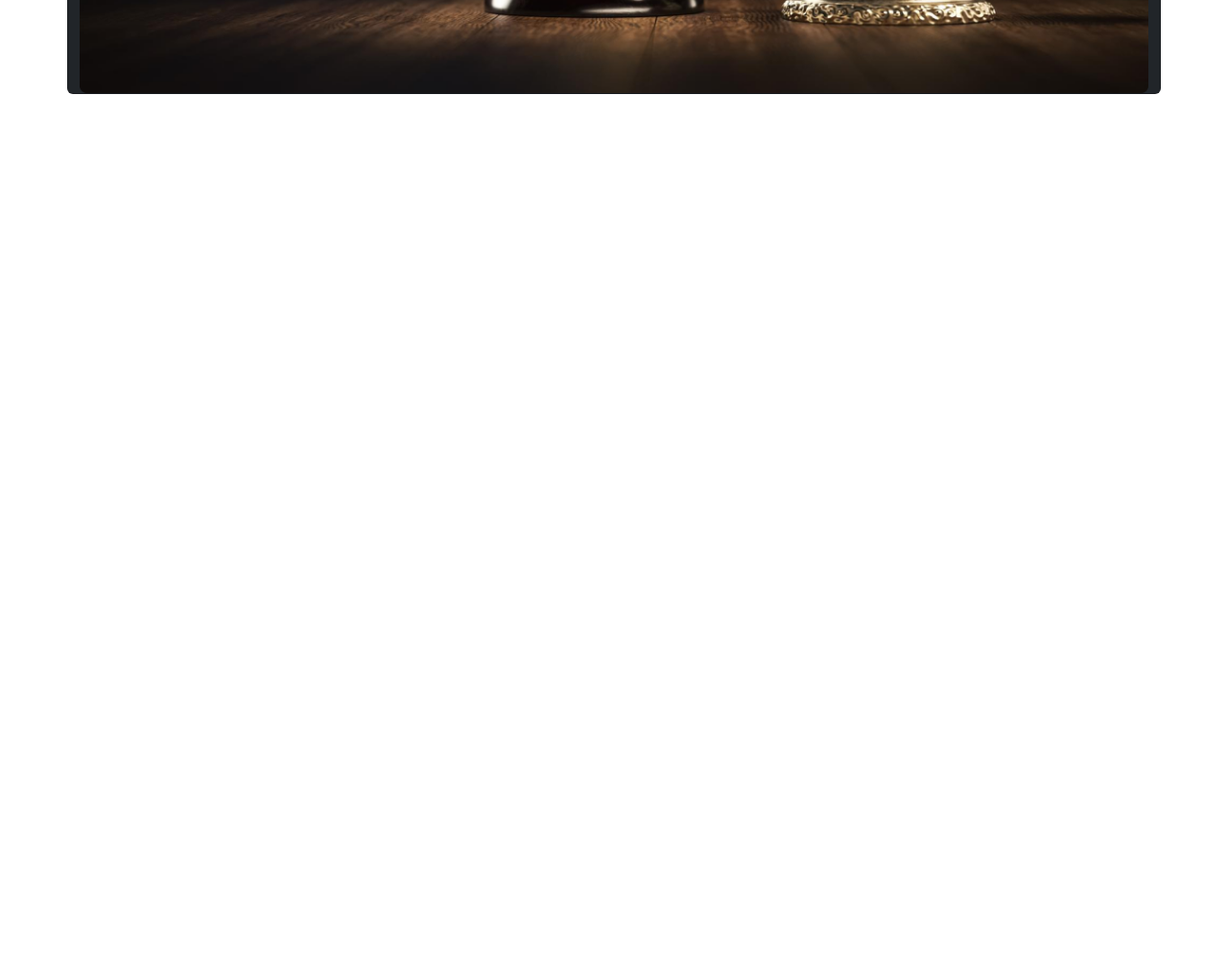
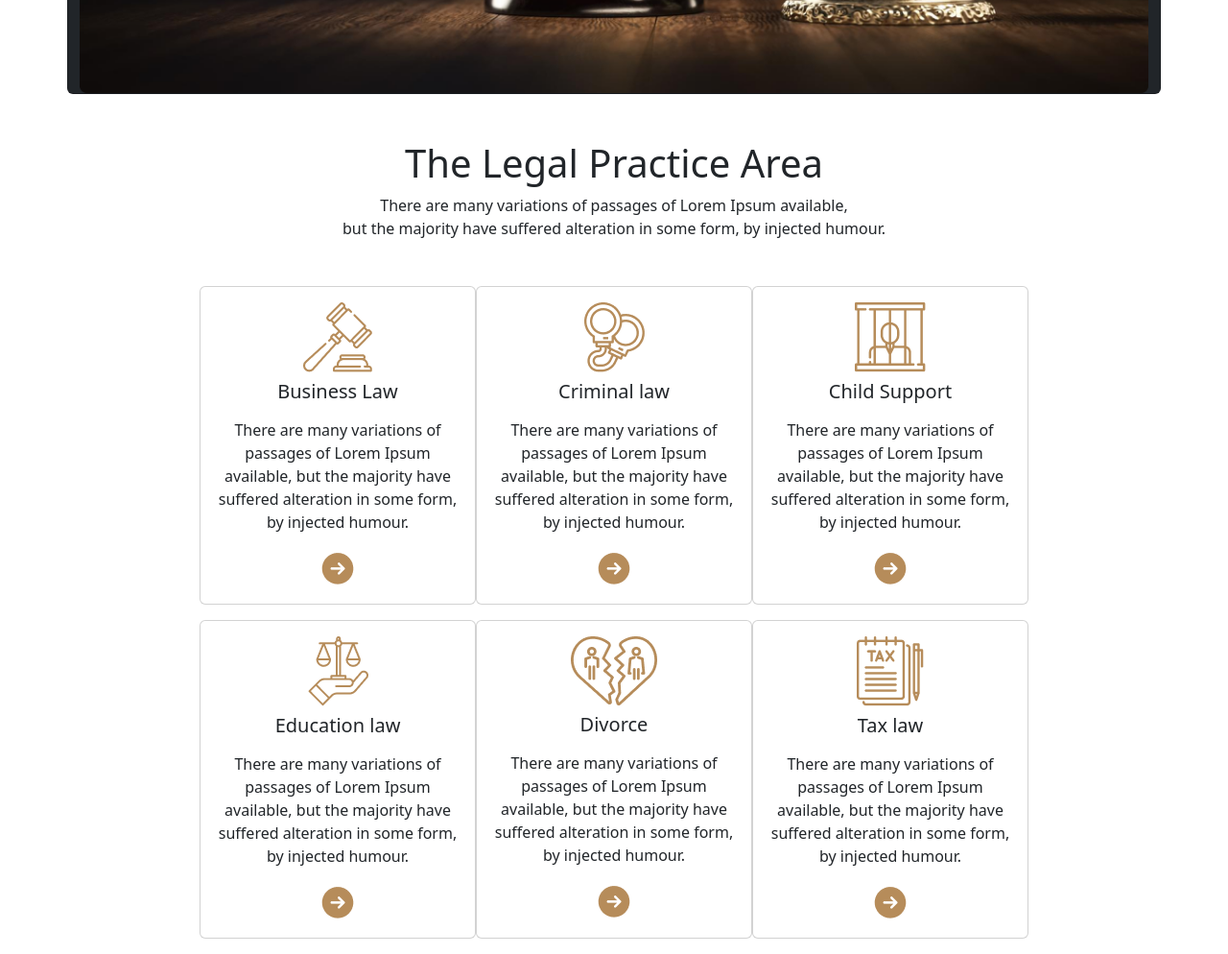
Before and after one commit to asifikbal09/bootstrap-layout, a plain HTML site: page index.html in a window 1280 px wide. Shown: the part 500-1494 px from the top of the page at 96% size. Before the commit the page ends 800 px from the top, so only its background shows below. Drawn offline with Linux system fonts and the light colour scheme.

Commit message:
section 3 complite

```diff
--- a/index.html
+++ b/index.html
@@ -55,6 +55,70 @@
       </div>
     </section>
 
+    <!-- section 3 -->
+    <section>
+      <div class="text-center my-5">
+        <h1>The Legal Practice Area</h1>
+      <p>There are many variations of passages of Lorem Ipsum available, <br> but the majority have suffered alteration in some form, by injected humour.</p>
+      </div>
+
+
+      <div class="container d-flex flex-wrap justify-content-center">
+        <div class="card text-center mb-3" style="width: 18rem;">
+          <div class="card-body">
+            <img src="images/business.png" alt="business law">
+            <h5 class="card-title py-2">Business Law</h5>
+            <p class="card-text">There are many variations of passages of Lorem Ipsum available, but the majority have suffered alteration in some form, by injected humour. </p>
+            <img src="images/Frame.png" alt="Frame">
+          </div>
+        </div>
+        <div class="card text-center mb-3" style="width: 18rem;">
+          <div class="card-body">
+            <img src="images/criminal.png" alt="criminal">
+            <h5 class="card-title py-2">Criminal law</h5>
+            <p class="card-text">There are many variations of passages of Lorem Ipsum available, but the majority have suffered alteration in some form, by injected humour. </p>
+            <img src="images/Frame.png" alt="Frame">
+          </div>
+        </div>
+        <div class="card text-center mb-3" style="width: 18rem;">
+          <div class="card-body">
+            <img src="images/child.png" alt="child">
+            <h5 class="card-title py-2">Child Support</h5>
+            <p class="card-text">There are many variations of passages of Lorem Ipsum available, but the majority have suffered alteration in some form, by injected humour. </p>
+            <img src="images/Frame.png" alt="Frame">
+          </div>
+        </div>
+        <div class="card text-center mb-3" style="width: 18rem;">
+          <div class="card-body">
+            <img src="images/education.png" alt="education">
+            <h5 class="card-title py-2">Education law</h5>
+            <p class="card-text">There are many variations of passages of Lorem Ipsum available, but the majority have suffered alteration in some form, by injected humour. </p>
+            <img src="images/Frame.png" alt="Frame">
+          </div>
+        </div>
+        <div class="card text-center mb-3" style="width: 18rem;">
+          <div class="card-body">
+            <img src="images/divorce.png" alt="divorce">
+            <h5 class="card-title py-2">Divorce</h5>
+            <p class="card-text">There are many variations of passages of Lorem Ipsum available, but the majority have suffered alteration in some form, by injected humour. </p>
+            <img src="images/Frame.png" alt="Frame">
+          </div>
+        </div>
+        <div class="card text-center mb-3" style="width: 18rem;">
+          <div class="card-body">
+            <img src="images/tax.png" alt="tax">
+            <h5 class="card-title py-2">Tax law</h5>
+            <p class="card-text">There are many variations of passages of Lorem Ipsum available, but the majority have suffered alteration in some form, by injected humour. </p>
+            <img src="images/Frame.png" alt="Frame">
+          </div>
+        </div>
+      </div>
+
+      <div>
+
+      </div>
+    </section>
+
 
     <!-- js -->
     <script src="js/bootstrap.min.js"></script>
```
